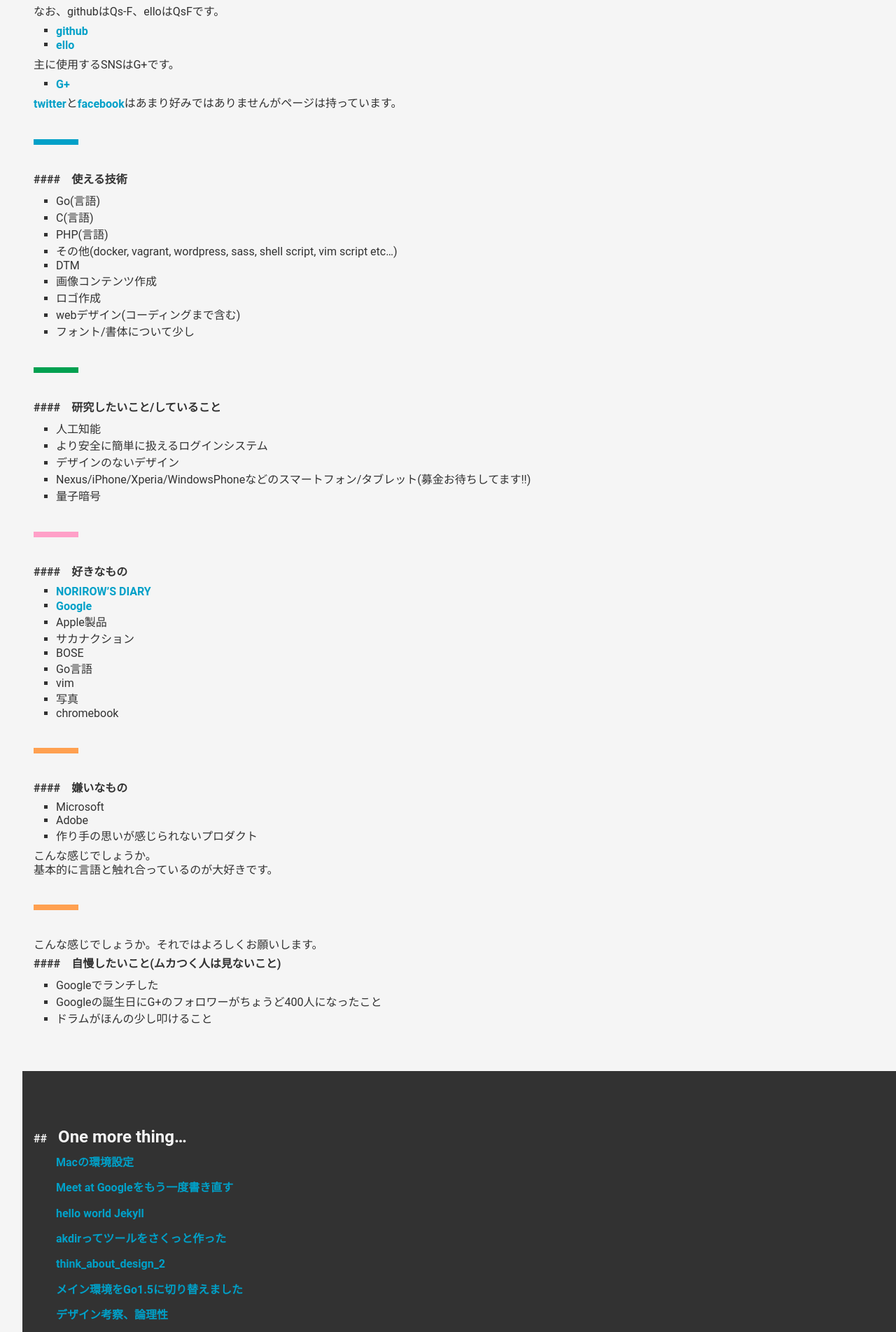
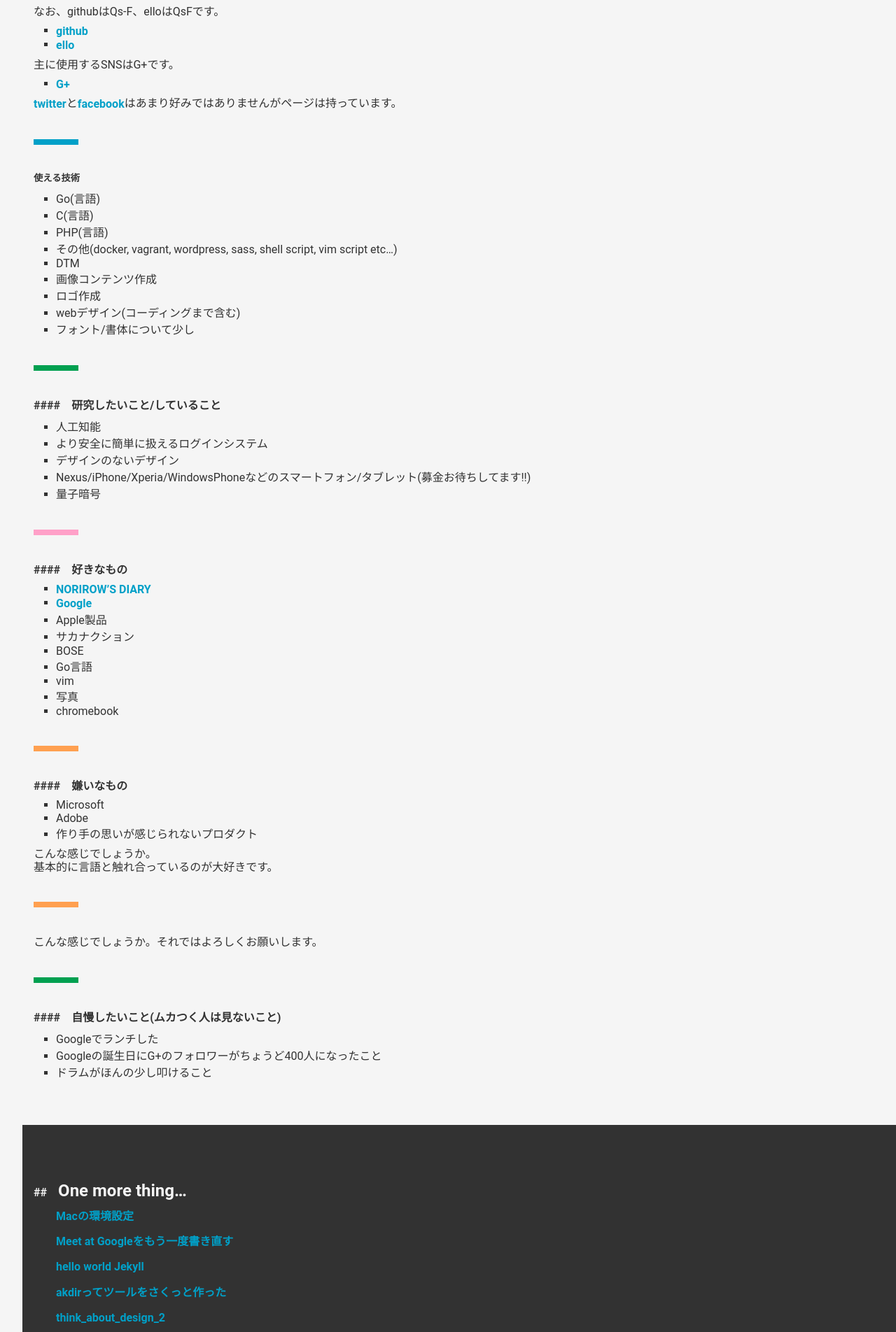
Before and after one commit to CreatorQsF/creatorqsf.github.io, a Jekyll site: the page built from about.md, in a window 1280 px wide. Shown: the part 995-2899 px from the top of the page at 70% size. Built offline with Jekyll 4.4.1, drawn with Linux system fonts in a browser that asks for light colours.

Commit message:
2015/11/29

```diff
--- a/about.md
+++ b/about.md
@@ -47,7 +47,7 @@ de-liKeR初代は独自CMSで作られていました。またその流れを受
 
 ***
 
-#### 使える技術
+##### 使える技術
 
 - Go(言語)
 - C(言語)
@@ -98,6 +98,8 @@ de-liKeR初代は独自CMSで作られていました。またその流れを受
 
 こんな感じでしょうか。それではよろしくお願いします。
 
+***
+
 #### 自慢したいこと(ムカつく人は見ないこと)
 
 - Googleでランチした
```
